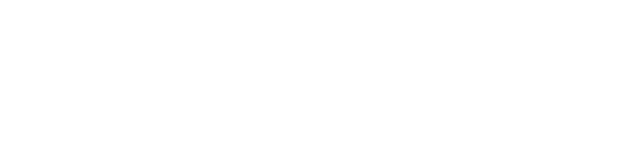
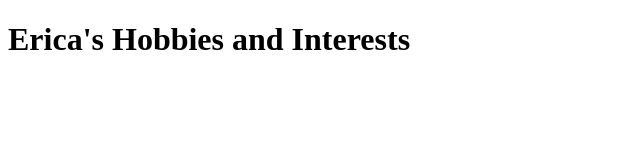
Before and after one commit to airwrecka003/Erica-sWebsite, a plain HTML site: page index.html in a window 1280 px wide. Shown: the whole page, without its empty margins (0-640 px from the left). Drawn offline with Linux system fonts and the light colour scheme.

Commit message:
Added Erica's Hobbies and Interest

```diff
--- a/index.html
+++ b/index.html
@@ -5,7 +5,9 @@
     <meta name="viewport" content="width=device-width, initial-scale=1.0">
     <title>Document</title>
 </head>
+
 <body>
+    <h1>Erica's Hobbies and Interests</h1>
 
 </body>
 </html>
```
